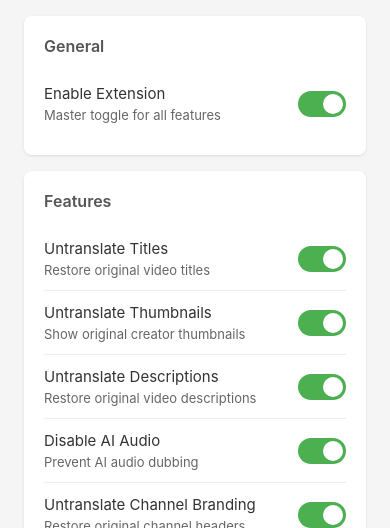
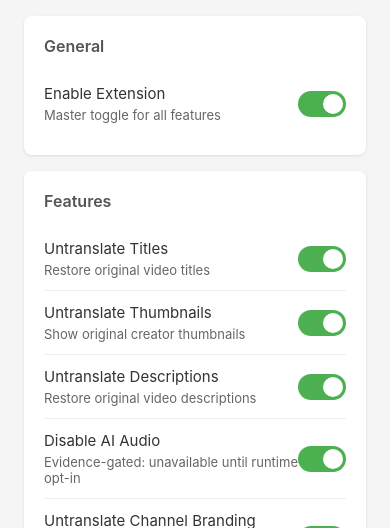
Before and after one commit to jamie-io/deslopify, a browser extension: page src/options/options.html in a window 390 px wide. Shown: the part 88-616 px from the top of the page. Drawn offline with Linux system fonts and the light colour scheme; files whose address does not match are found by name.

Commit message:
fix: lock unsupported options controls

```diff
--- a/src/options/options.html
+++ b/src/options/options.html
@@ -254,24 +254,24 @@
     </div>
 
 
-    <div class="toggle-row">
+    <div class="toggle-row is-locked">
       <div>
         <div class="toggle-label">Disable AI Audio</div>
-        <div class="toggle-desc">Prevent AI audio dubbing</div>
+        <div class="toggle-desc" id="audioEvidenceGate">Evidence-gated: unavailable until runtime opt-in</div>
       </div>
       <label class="toggle">
-        <input type="checkbox" id="untranslateAudio" checked>
+        <input type="checkbox" id="untranslateAudio" checked disabled aria-describedby="audioEvidenceGate">
         <span class="slider"></span>
       </label>
     </div>
 
-    <div class="toggle-row">
+    <div class="toggle-row is-locked">
       <div>
         <div class="toggle-label">Untranslate Channel Branding</div>
-        <div class="toggle-desc">Restore original channel headers</div>
+        <div class="toggle-desc" id="channelBrandingEvidenceGate">Evidence-gated: unavailable until runtime opt-in</div>
       </div>
       <label class="toggle">
-        <input type="checkbox" id="untranslateChannelBranding" checked>
+        <input type="checkbox" id="untranslateChannelBranding" checked disabled aria-describedby="channelBrandingEvidenceGate">
         <span class="slider"></span>
       </label>
     </div>
```
